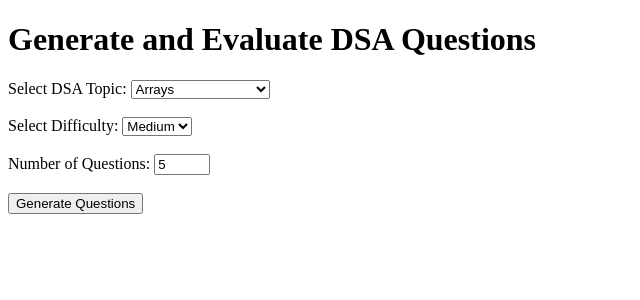
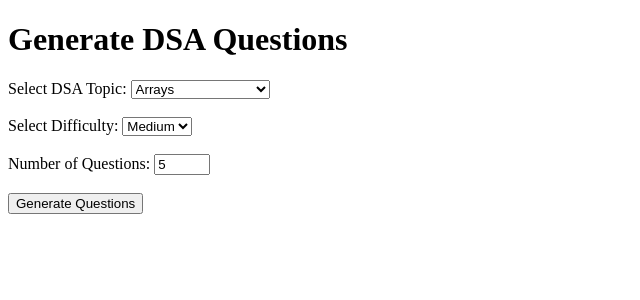
Before and after one commit to AtharvaP03/DSA-Question-Generation-Genai, a Flask app: page / in a window 1280 px wide. Shown: the top 300 px of the page, without its empty margins (0-640 px from the left). Run offline with Flask 3, Linux system fonts and the light colour scheme.

Commit message:
Update index2.html

```diff
--- a/templates/index2.html
+++ b/templates/index2.html
@@ -3,10 +3,10 @@
 <head>
     <meta charset="UTF-8">
     <meta name="viewport" content="width=device-width, initial-scale=1.0">
-    <title>DSA Question Evaluator</title>
+    <title>DSA Question </title>
 </head>
 <body>
-    <h1>Generate and Evaluate DSA Questions</h1>
+    <h1>Generate DSA Questions</h1>
     <form id="dsaForm">
         <label for="topics">Select DSA Topic:</label>
         <select id="topics" name="topics">
```
